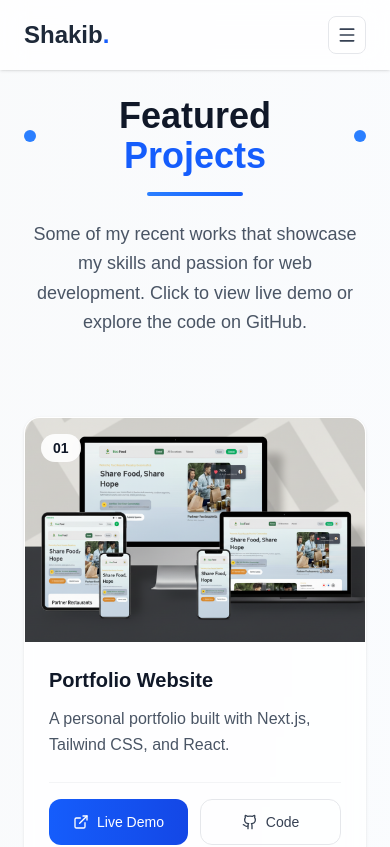
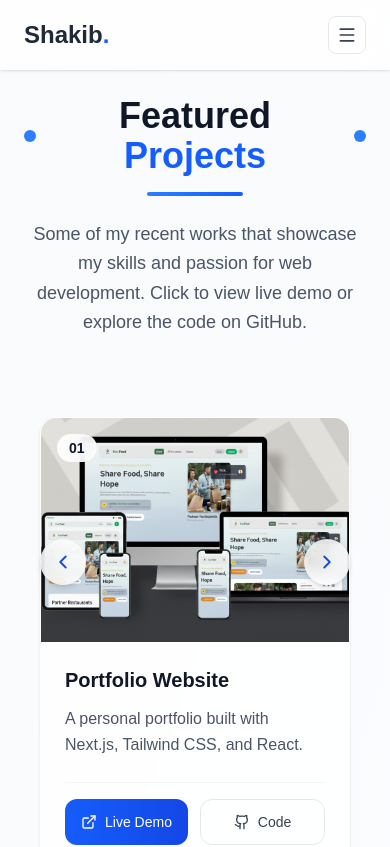
Before and after one commit to Shakib0976/next.js-portfolio, a Next.js app: page /Component/Projects in a window 390 px wide. Shown: the top 847 px of the page. Built offline with nearby package versions, Linux system fonts and the light colour scheme.

Commit message:
refactor : set project card default view 3  with responsive

```diff
--- a/app/Component/Projects/page.jsx
+++ b/app/Component/Projects/page.jsx
@@ -1,4 +1,4 @@
-"use client"
+"use client";
 
 import Image from "next/image";
 import Link from "next/link";
@@ -6,17 +6,6 @@ import { ExternalLink, Github, ArrowRight, ChevronRight, ChevronLeft } from "luc
 import { useState } from "react";
 
 export default function Projects() {
-    const [current, setCurrent] = useState(0);
-
-    const nextSlide = () => {
-        setCurrent((prev) => (prev + 1) % projects.length);
-    };
-
-    const prevSlide = () => {
-        setCurrent((prev) => (prev - 1 + projects.length) % projects.length);
-    };
-
-
     const projects = [
         {
             title: "Portfolio Website",
@@ -39,13 +28,48 @@ export default function Projects() {
             demo: "#",
             github: "#",
         },
-
-
-
+        {
+            title: "Blog Platform 2",
+            description: "Dynamic blog platform with markdown support and user authentication.",
+            image: "/p3.png",
+            demo: "#",
+            github: "#",
+        },
     ];
 
+    const [current, setCurrent] = useState(0);
+    const visibleCards = 3;
+
+    const nextSlide = () => {
+        setCurrent((prev) => (prev + 1) % projects.length);
+    };
+
+    const prevSlide = () => {
+        setCurrent((prev) => (prev - 1 + projects.length) % projects.length);
+    };
+
+    // Width of each card in percentage
+    const cardWidthPercentage = 100 / visibleCards;
+
     return (
-        <section id="projects" className="bg-linear-to-br from-gray-50 to-blue-50/30 py-24">
+        <section id="projects" className="bg-linear-to-br from-gray-50 to-blue-50/30 py-24 relative">
+            {
+                projects.length > 3 && <>
+                    {/* Navigation Buttons */}
+                    <button
+                        onClick={prevSlide}
+                        className="absolute top-1/2 text-blue-700 left-10 sm:left-2 z-10 -translate-y-1/2 bg-white/80 backdrop-blur-sm p-3 rounded-full shadow-md hover:bg-white transition"
+                    >
+                        <ChevronLeft size={22} />
+                    </button>
+                    <button
+                        onClick={nextSlide}
+                        className="absolute top-1/2 text-blue-700 right-10 sm:right-2 z-10 -translate-y-1/2 bg-white/80 backdrop-blur-sm p-3 rounded-full shadow-md hover:bg-white transition"
+                    >
+                        <ChevronRight size={22} />
+                    </button></>
+            }
+
             <div className="max-w-7xl mx-auto px-6">
                 {/* Header Section */}
                 <div className="text-center mb-20">
@@ -63,15 +87,12 @@ export default function Projects() {
                     </p>
                 </div>
 
-                {
-                    projects.length <= 3 ? <>
+                {projects.length <= 3 ? (
+                    <>
                         {/* Projects Grid */}
                         <div className="grid lg:grid-cols-3 gap-8">
                             {projects.map((project, index) => (
-                                <div
-                                    key={index}
-                                    className="group relative"
-                                >
+                                <div key={index} className="group relative">
                                     {/* Background Glow Effect */}
                                     <div className="absolute inset-0 bg-linear-to-br from-blue-500/10 to-purple-500/10 rounded-3xl transform group-hover:scale-105 group-hover:opacity-100 opacity-0 transition-all duration-500"></div>
 
@@ -147,19 +168,19 @@ export default function Projects() {
                                 </div>
                             ))}
                         </div>
-                    </> : <>
-
+                    </>
+                ) : (
+                    <>
                         <div className="relative w-full overflow-hidden">
                             <div
                                 className="flex transition-transform duration-700 ease-in-out"
-                                style={{ transform: `translateX(-${current * 100}%)` }}
+                                style={{ transform: `translateX(-${current * cardWidthPercentage}%)` }}
                             >
                                 {projects.map((project, index) => (
                                     <div
                                         key={index}
-                                        className="min-w-full px-4 flex justify-center group relative"
+                                        className="flex-shrink-0 px-4 w-full md:w-1/2 lg:w-1/3"
                                     >
-
                                         {/* Project Card */}
                                         <div className="relative bg-white/80 backdrop-blur-sm rounded-2xl shadow-sm border border-white/50 group-hover:shadow-2xl group-hover:border-blue-200/50 transition-all duration-500 overflow-hidden w-full max-w-2xl flex flex-col">
                                             {/* Image Container */}
@@ -233,20 +254,6 @@ export default function Projects() {
                                 ))}
                             </div>
 
-                            {/* Navigation Buttons */}
-                            <button
-                                onClick={prevSlide}
-                                className="absolute top-1/2 left-4 -translate-y-1/2 bg-white/80 backdrop-blur-sm p-3 rounded-full shadow-md hover:bg-white transition"
-                            >
-                                <ChevronLeft size={22} />
-                            </button>
-                            <button
-                                onClick={nextSlide}
-                                className="absolute top-1/2 right-4 -translate-y-1/2 bg-white/80 backdrop-blur-sm p-3 rounded-full shadow-md hover:bg-white transition"
-                            >
-                                <ChevronRight size={22} />
-                            </button>
-
                             {/* Indicators */}
                             <div className="flex justify-center gap-2 mt-8">
                                 {projects.map((_, i) => (
@@ -260,11 +267,7 @@ export default function Projects() {
                             </div>
                         </div>
                     </>
-                }
-
-
-
-
+                )}
 
                 {/* View More Section */}
                 <div className="text-center mt-16">
```
